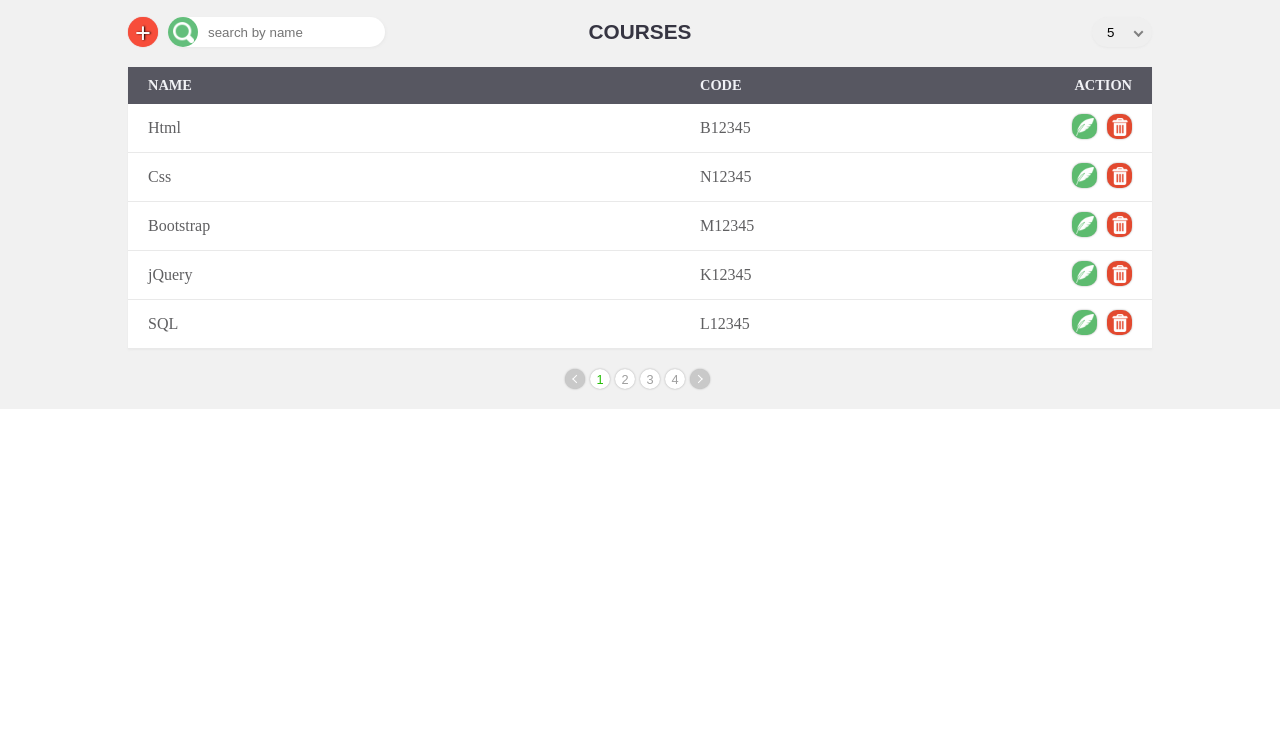
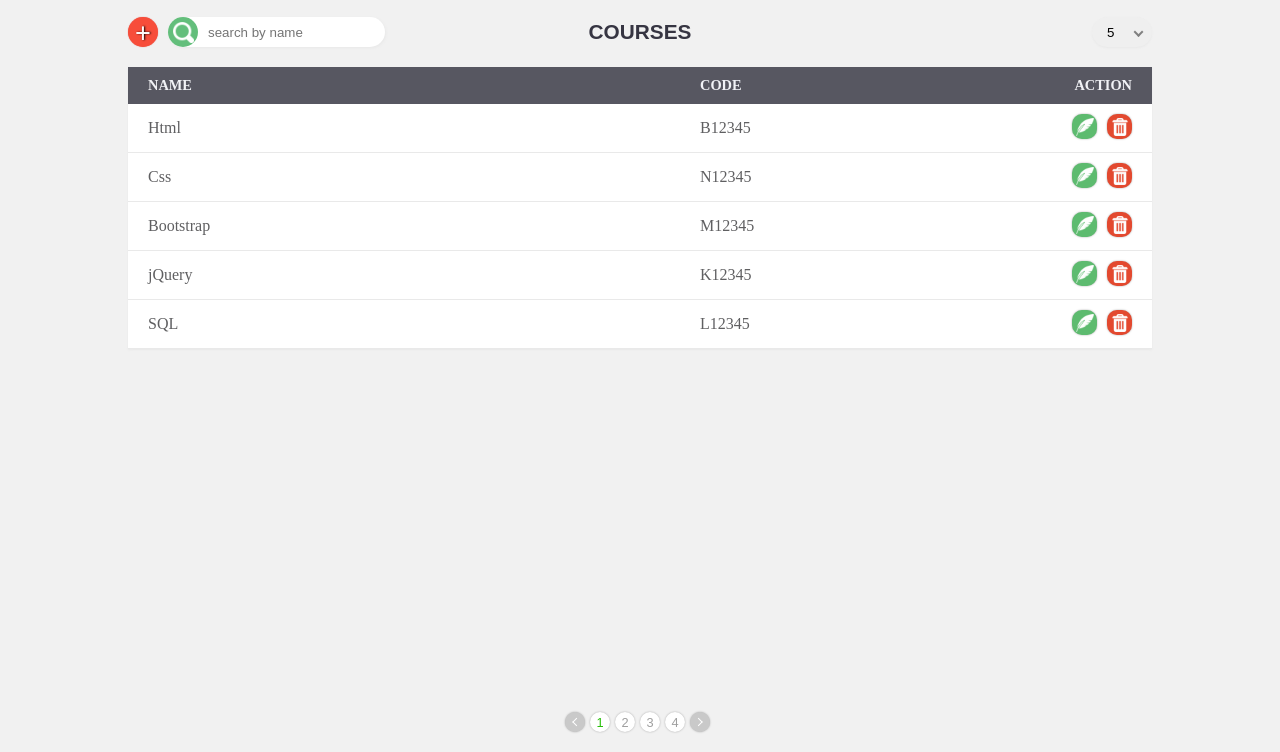
Before and after one commit to ARochniak/courses_manager, a React app: page /courses in a window 1280 px wide. Shown: the part 48-800 px from the top of the page. Built offline with nearby package versions, Linux system fonts and the light colour scheme.

Commit message:
Fix style positioning

```diff
--- a/src/containers/Main/index.css
+++ b/src/containers/Main/index.css
@@ -1,4 +1,7 @@
 .main {
+  display: flex;
+  flex-direction: column;
+  justify-content: space-between;
   padding: 0 10%;
 
   background-color: #f1f1f1;
--- a/src/containers/Main/index.js
+++ b/src/containers/Main/index.js
@@ -11,8 +11,10 @@ const Main = ({ content, users, courses }) => {
   const isCourses = content === 'courses';
   return (
     <main className="main">
-      <ControlPanel title={content} />
-      {isCourses ? <CoursesTable /> : <UsersTable />}
+      <div>
+        <ControlPanel title={content} />
+        {isCourses ? <CoursesTable /> : <UsersTable />}
+      </div>
       <Pagination itemsLength={isCourses ? courses : users} content={content} />
     </main>
   );
--- a/src/routing/index.css
+++ b/src/routing/index.css
@@ -1,6 +1,5 @@
 .app {
   display: grid;
   grid-template-rows: auto 1fr;
-
-  background-color: white;
+  min-height: 100vh;
 }
--- a/src/routing/index.js
+++ b/src/routing/index.js
@@ -7,7 +7,7 @@ import './index.css';
 
 const App = () => {
   return (
-    <>
+    <div className="app">
       <Header />
       <Switch>
         <Route path="/courses">
@@ -17,7 +17,7 @@ const App = () => {
           <Main content="users" />
         </Route>
       </Switch>
-    </>
+    </div>
   );
 };
 
```
